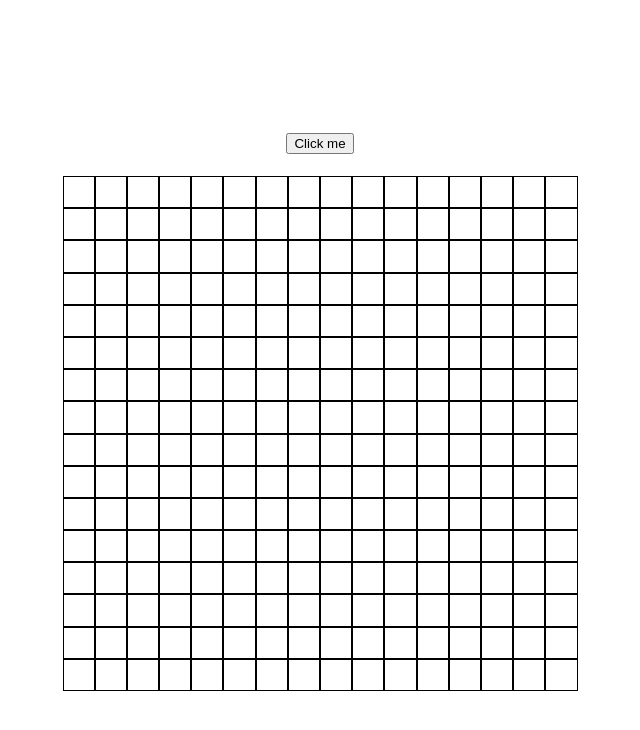
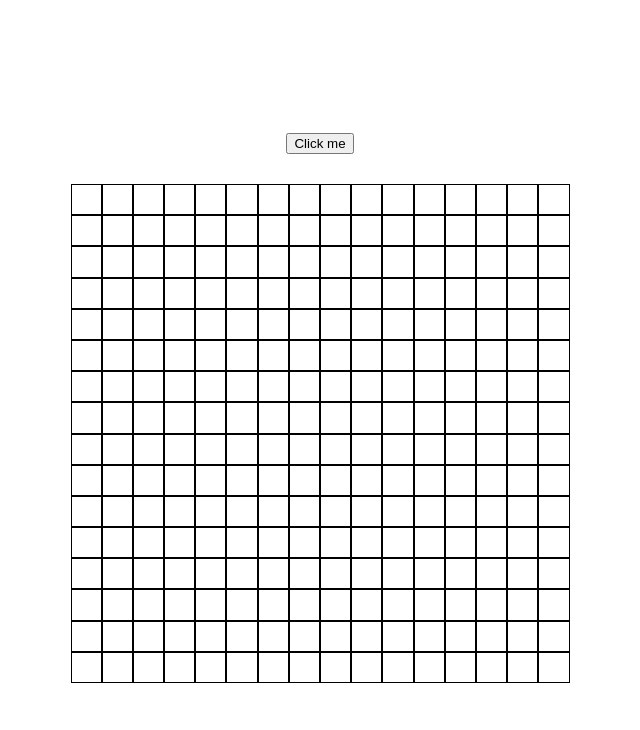
Before and after one commit to brij-desaii/Etch-a-Sketch, a plain HTML site: page index.html in a window 1280 px wide. Shown: the whole page, without its empty margins (320-960 px from the left). Drawn offline with Linux system fonts and the light colour scheme.

Commit message:
Bug fixes

```diff
--- a/script.js
+++ b/script.js
@@ -6,7 +6,7 @@ for (let i = 0; i < 16; i++)
     const row = document.createElement('div');
     row.classList.add('row');
 
-    let item_height = (height/16)-1-1/16;
+    let item_height = (height/16)-1/16;
     item_height = item_height.toFixed(2) +"px";
 
     for (let j = 0; j < 16; j++)
@@ -55,7 +55,7 @@ function makeGrid(n)
         const row = document.createElement('div');
         row.classList.add('row');
 
-        let item_height = (height/n)-1-1/n;
+        let item_height = (height/n)-1/n;
         item_height = item_height.toFixed(2) +"px";
 
         for (let j = 0; j < n; j++)
--- a/style.css
+++ b/style.css
@@ -17,16 +17,19 @@ body {
     justify-content: center;
     height: 500px;
     width: 500px;
+    box-sizing: border-box;
 }
 
 .row {
     display: flex;
+    box-sizing: border-box;
 }
 
 .item {
     border-color: black;
     border-width: 1px;
     border-style: solid;
+    box-sizing: border-box;
 }
 
 .draw {
```
